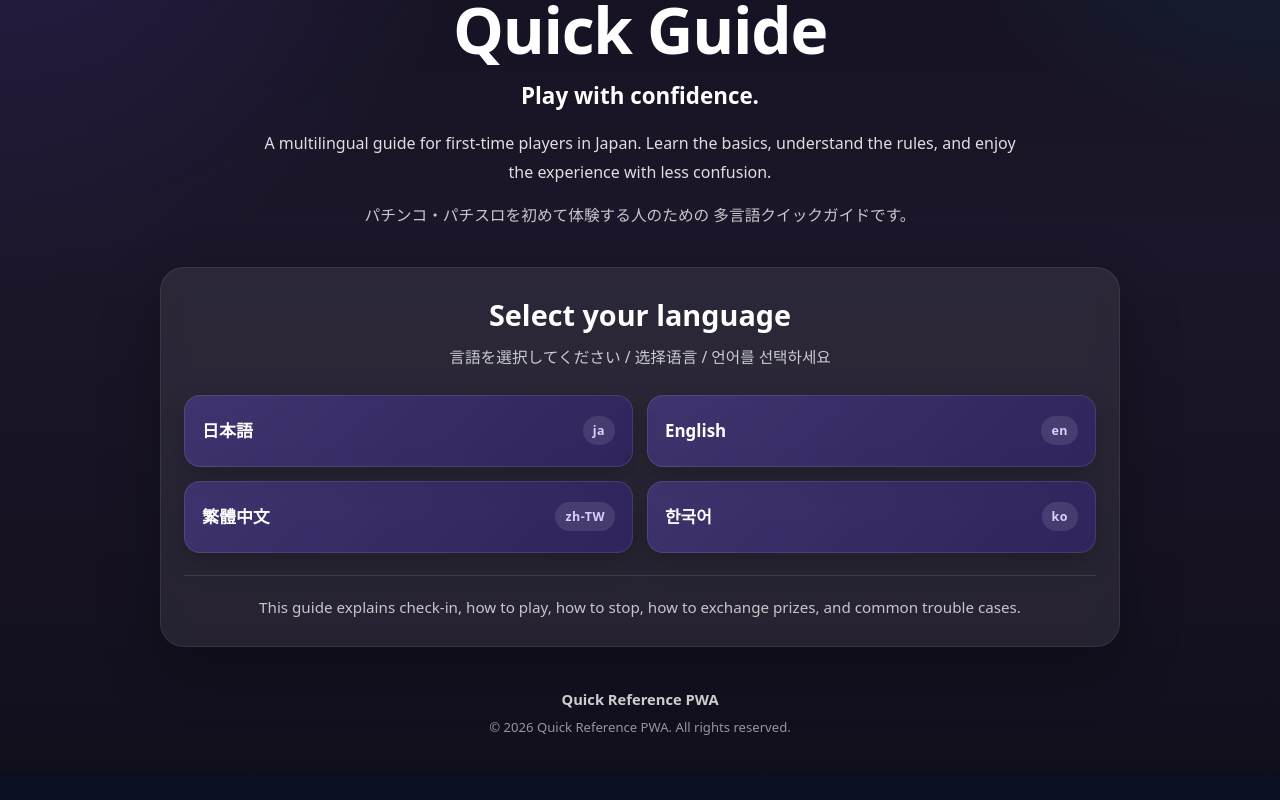
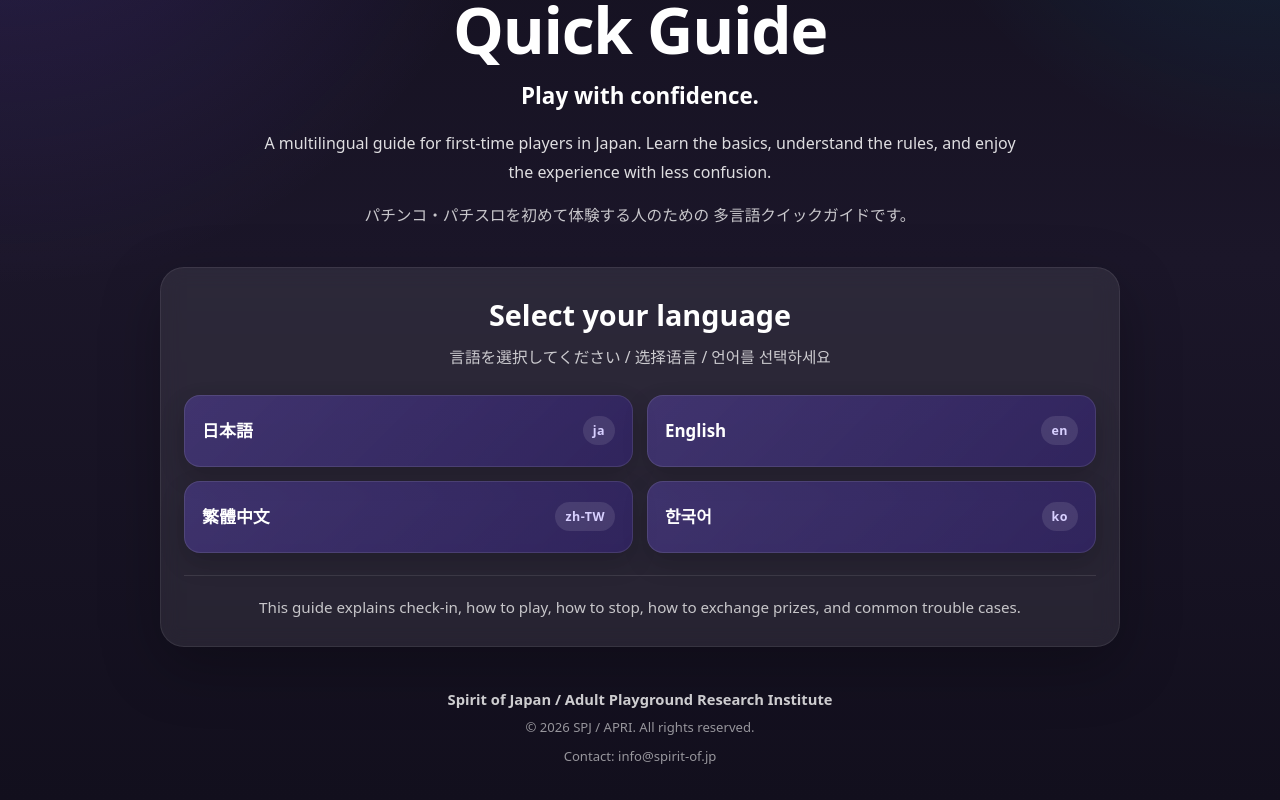
Before and after one commit to shikkun6-ops/quickref-pwa, a Next.js app: page / in a window 1280 px wide. Shown: the part 242-1042 px from the top of the page. Before the commit the page ends 1014 px from the top, so only its background shows below. Built offline with nearby package versions, Linux system fonts and the light colour scheme; no server answers.

Commit message:
add contact

```diff
--- a/app/page.tsx
+++ b/app/page.tsx
@@ -75,9 +75,12 @@ export default function LanguageSelectPage() {
       </section>
 
       <footer className="langFooter">
-        <p className="langFooterTitle">Quick Reference PWA</p>
+        <p className="langFooterTitle">Spirit of Japan / Adult Playground Research Institute</p>
         <p className="langFooterCopy">
-          © 2026 Quick Reference PWA. All rights reserved.
+          © 2026 SPJ / APRI. All rights reserved.
+        </p>
+        <p className="langFooterCopy">
+          Contact: info@spirit-of.jp
         </p>
       </footer>
     </main>
```
